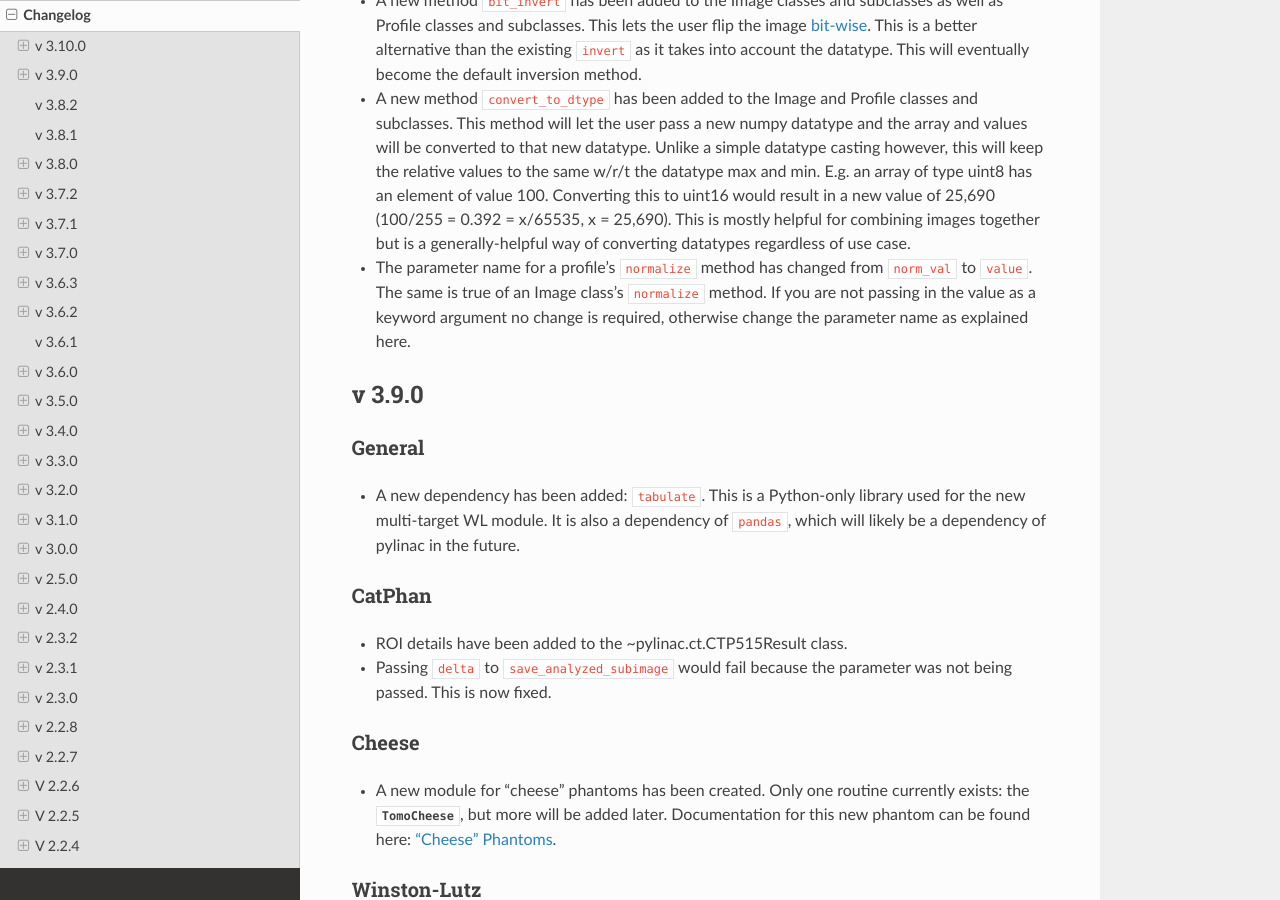
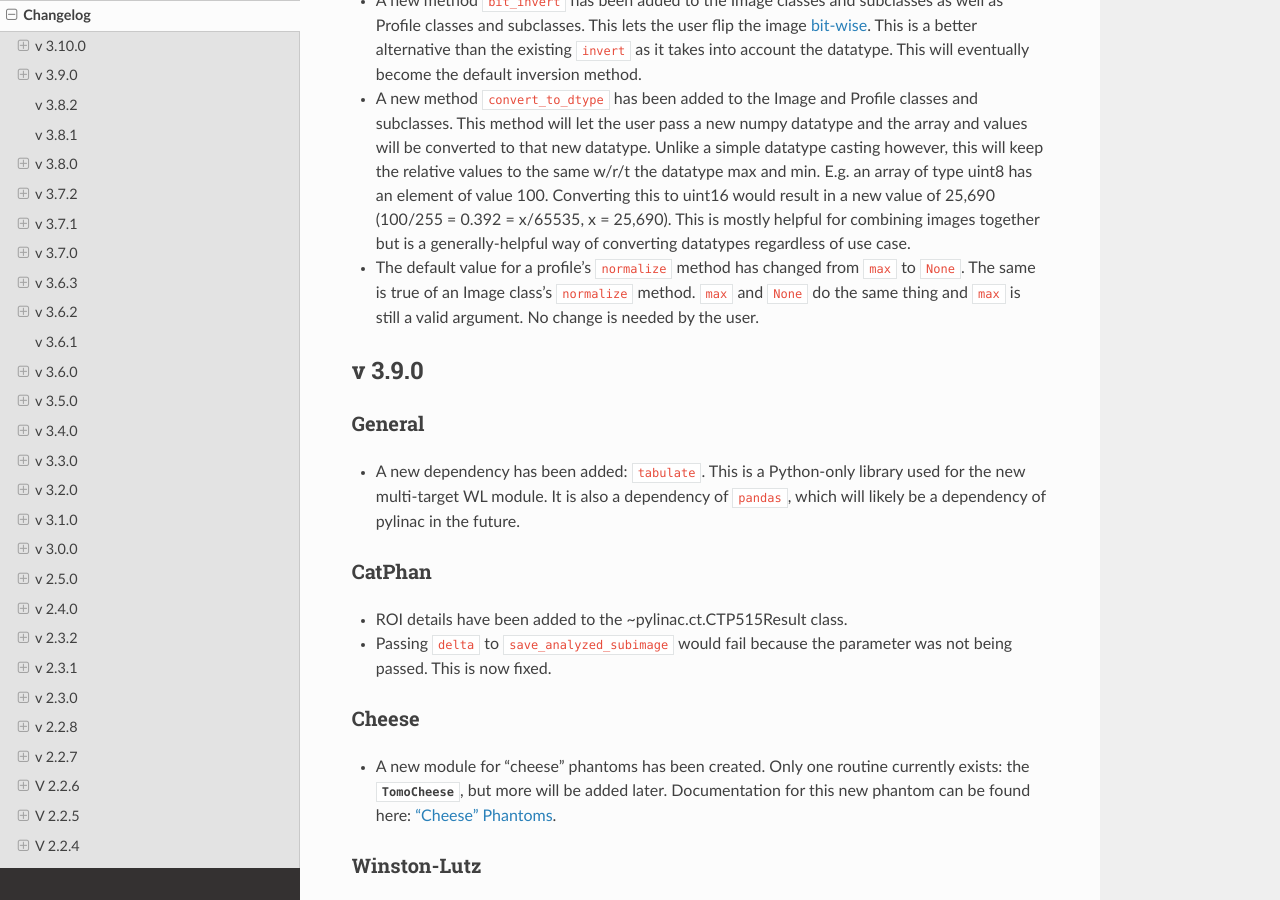
Before and after one commit to jrkerns/pylinac, a Sphinx documentation site: the page built from docs/source/changelog.rst, in a window 1280 px wide and 900 px high, scrolled down 2368 px. Built offline with Sphinx 7.4.7 and the Read the Docs theme 2.0.0, drawn with Linux system fonts in a browser that asks for light colours; cross-references to code outside the pages are shown as plain code.

Commit message:
update docs again

```diff
--- a/docs/source/changelog.rst
+++ b/docs/source/changelog.rst
@@ -85,9 +85,9 @@ Core
   25,690 (100/255 = 0.392 = x/65535, x = 25,690). This is mostly helpful for combining images together but is a
   generally-helpful way of converting datatypes regardless of use case.
 
-* The parameter name for a profile's ``normalize`` method has changed from ``norm_val`` to ``value``. The same is true
-  of an Image class's ``normalize`` method. If you are not passing in the value as a keyword argument no change is required,
-  otherwise change the parameter name as explained here.
+* The default value for a profile's ``normalize`` method has changed from ``max`` to ``None``. The same is true
+  of an Image class's ``normalize`` method. ``max`` and ``None`` do the same thing and ``max`` is still a valid argument.
+  No change is needed by the user.
 
 v 3.9.0
 -------
```
